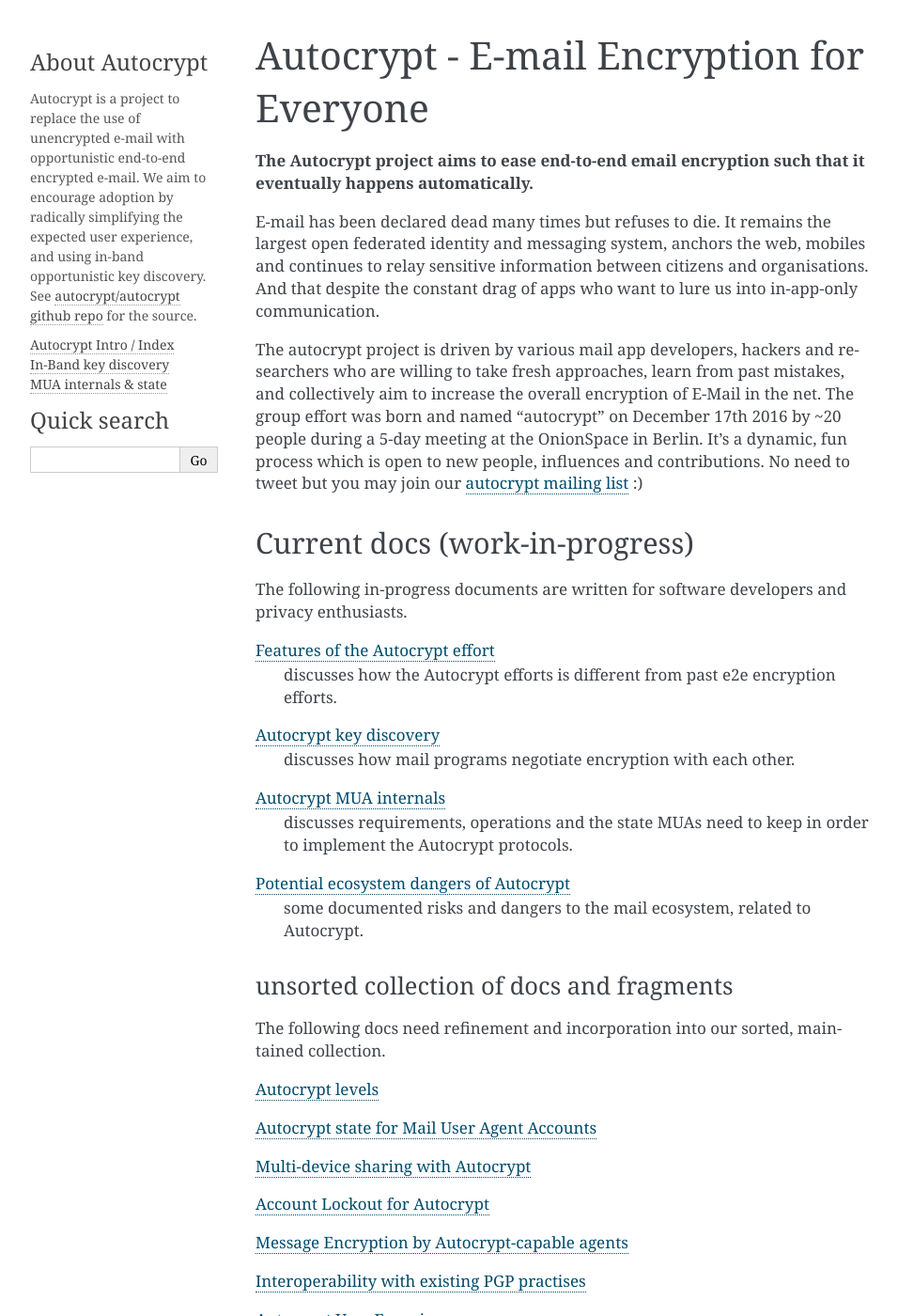
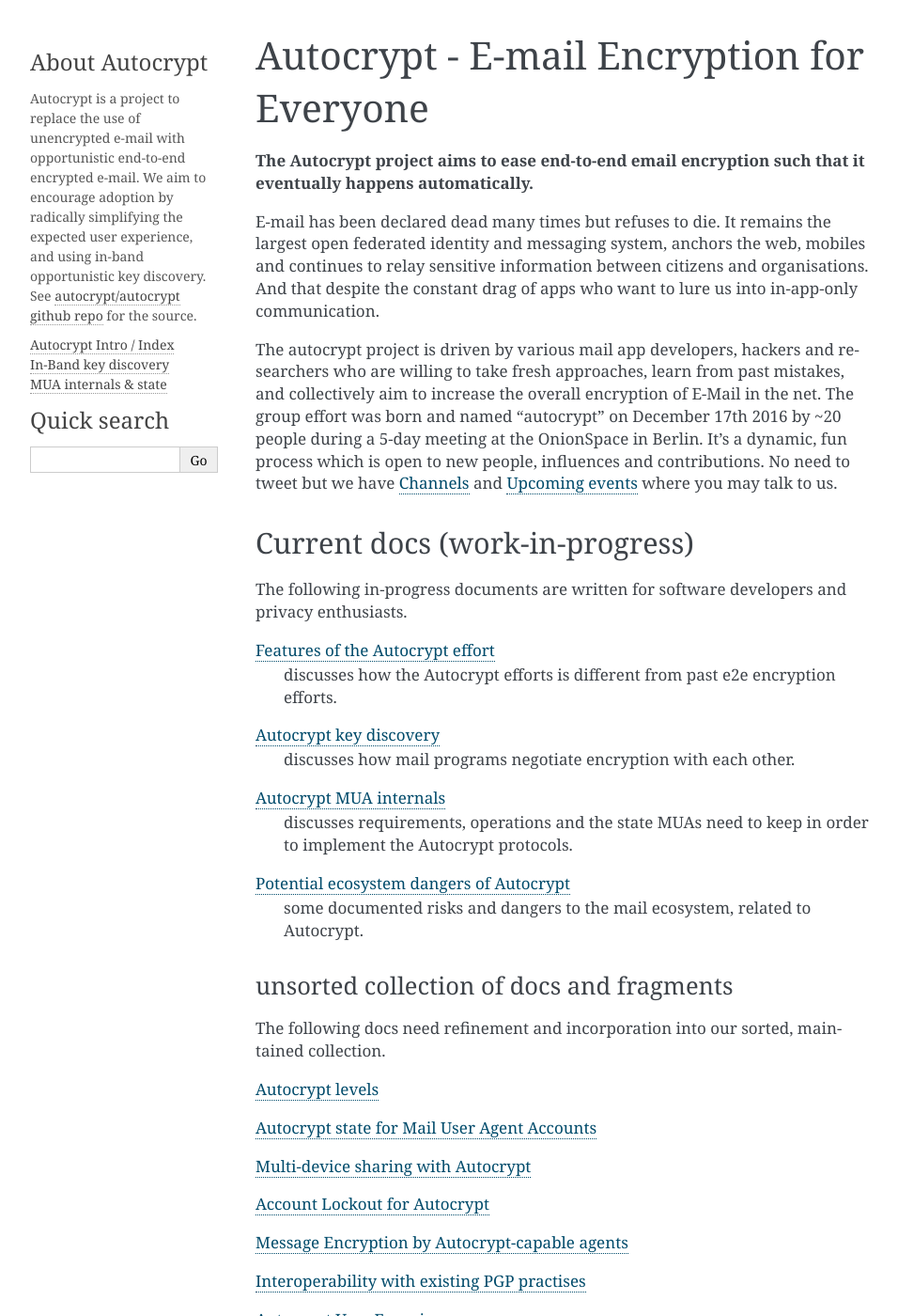
Before and after one commit to autocrypt/autocrypt, a Sphinx documentation site: the page built from doc/index.rst, in a window 1280 px wide and 1400 px high. Shown: the whole window at 94% size, without its empty margins (148-1104 px from the left). Built offline with Sphinx 7.4.7, drawn with Linux system fonts in a browser that asks for light colours; pages that are not in the unit, such as notebooks, are missing from menus; some of the changed text lies outside the part shown.

Commit message:
link to channels and upcoming events.

```diff
--- a/doc/index.rst
+++ b/doc/index.rst
@@ -17,7 +17,8 @@
 on December 17th 2016 by ~20 people during a 5-day meeting at the
 OnionSpace in Berlin. It's a dynamic, fun process which is open to
 new people, influences and contributions. No need to tweet but
-you may join our `autocrypt mailing list`_ :)
+we have :ref:`contact channels` and :ref:`upcoming events`
+where you may talk to us.
 
 Current docs (work-in-progress)
 -------------------------------
@@ -62,8 +63,10 @@
 :doc:`user-experience`
 
 
-Contact points
-----------------------
+.. _`contact channels`:
+
+Channels
+--------
 
 If you want to help, including offering constructive criticism,
 you may:
@@ -77,8 +80,11 @@
 
 .. _`autocrypt mailing list`: https://lists.mayfirst.org/mailman/listinfo/autocrypt
 
-Next events
--------------
+
+.. _`upcoming events`:
+
+Upcoming events
+----------------
 
 - Dec 2016: at 33c3, Hamburg, scheduled talk at the
   "we fix the net session" and probably a separate one.
@@ -92,8 +98,6 @@
 - April/May 2017: next autocrypt unconf-hackathon planned
   roughly around DE/NL/CH
 
-
-
 ..
     :doc:`Autocrypt reasons <reasons>` lists reasons and frequent questions.
 
```
